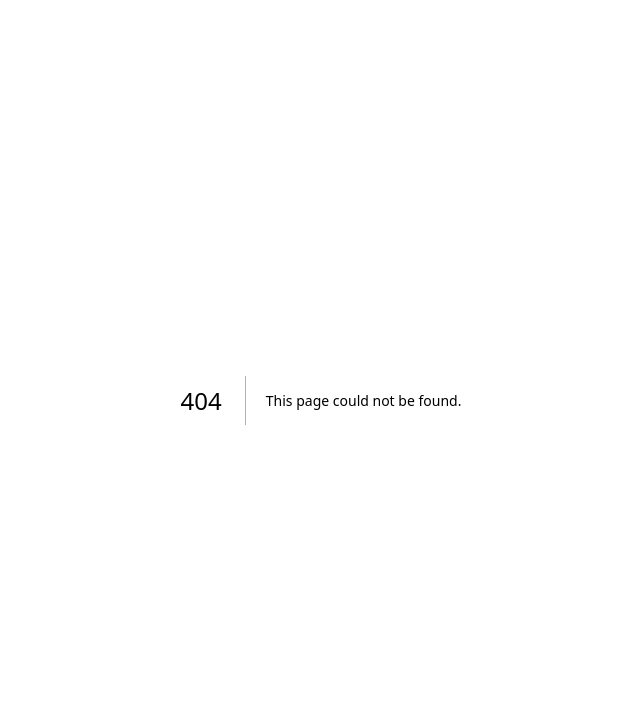
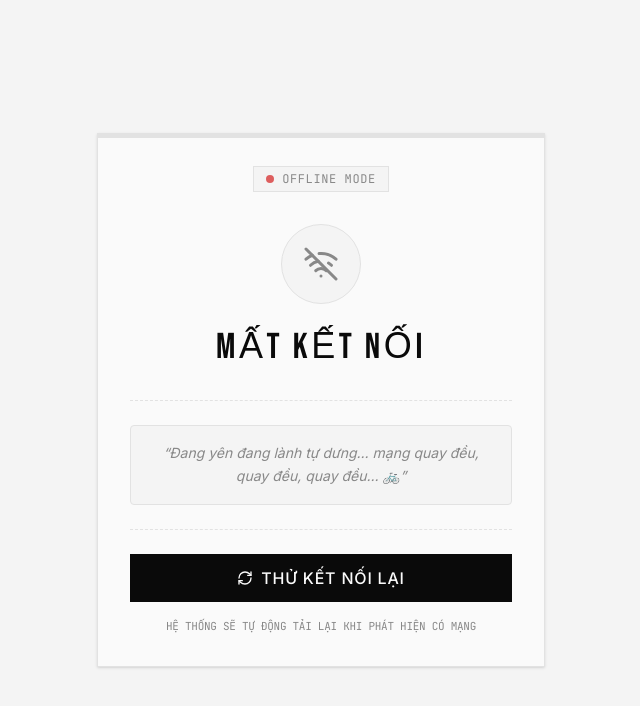
Before and after one commit to jayykioh/2q-manager, a Next.js app in the folder 2q-studio/: page /offline in a window 1280 px wide. Before the commit this address had no page. Shown: the top 706 px of the page, without its empty margins (319-959 px from the left). Built offline with nearby package versions, Linux system fonts and the light colour scheme.

Commit message:
feat: add service worker for offline support and implement a custom offline fallback page

```diff
--- /dev/null
+++ b/2q-studio/app/offline/page.tsx
@@ -0,0 +1,109 @@
+"use client";
+
+import { useEffect, useState } from "react";
+import { WifiOff, RefreshCw } from "lucide-react";
+
+const OFF_QUOTES = [
+  "Mất mạng rồi! Nhưng bình tĩnh, chỉ là mất kết nối thôi, mạng của bạn vẫn còn nguyên nhé! 😉",
+  "Cá mập lại ngứa răng cắn cáp quang rồi, hay là hàng xóm vừa đổi mật khẩu Wifi? 🦈",
+  "Mạng chập chờn như thời tiết vậy, lúc có lúc không, lúc vui lúc buồn. ⛅",
+  "Có thờ có thiêng, có kiên trì nhấn 'Tải lại' mới mong có Wifi. 🕯️",
+  "Internet đã đi du lịch không hẹn ngày về. Đi làm cốc cà phê sữa đá rồi quay lại xem sao nha! ☕",
+  "Đang yên đang lành tự dưng... mạng quay đều, quay đều, quay đều... 🚲",
+  "Hình như ai đó vừa đá phải dây nguồn router rồi, kiểm tra xem nào! 🔌",
+  "Không có mạng thì làm sao làm việc? Thôi thì tự thưởng cho mình vài phút giải lao vậy! 🎮"
+];
+
+export default function OfflinePage() {
+  const [quote, setQuote] = useState("");
+  const [isChecking, setIsChecking] = useState(false);
+
+  useEffect(() => {
+    // Select a random quote on client mount to avoid hydration mismatch
+    const randomIndex = Math.floor(Math.random() * OFF_QUOTES.length);
+    setQuote(OFF_QUOTES[randomIndex]);
+
+    // Automatically redirect when connection is restored
+    const handleOnline = () => {
+      window.location.href = "/";
+    };
+
+    window.addEventListener("online", handleOnline);
+    return () => {
+      window.removeEventListener("online", handleOnline);
+    };
+  }, []);
+
+  const handleRetry = () => {
+    setIsChecking(true);
+
+    // Check connection
+    if (navigator.onLine) {
+      window.location.href = "/";
+    } else {
+      setTimeout(() => {
+        setIsChecking(false);
+        // Change to another funny quote on retry failure
+        const currentQuoteIndex = OFF_QUOTES.indexOf(quote);
+        let nextIndex = Math.floor(Math.random() * OFF_QUOTES.length);
+        if (nextIndex === currentQuoteIndex && OFF_QUOTES.length > 1) {
+          nextIndex = (nextIndex + 1) % OFF_QUOTES.length;
+        }
+        setQuote(OFF_QUOTES[nextIndex]);
+      }, 800);
+    }
+  };
+
+  return (
+    <div className="min-h-screen flex flex-col items-center justify-center bg-surface p-4 text-ink transition-colors duration-200">
+      <div className="w-full max-w-md p-8 bg-paper border border-rule relative overflow-hidden shadow-sm flex flex-col items-center">
+        {/* Receipt aesthetic decorative header line */}
+        <div className="absolute top-0 left-0 right-0 h-1 bg-ink opacity-10" />
+
+        {/* Connection status badge */}
+        <div className="flex items-center gap-2 px-3 py-1 bg-surface border border-rule text-xs font-mono mb-8 uppercase tracking-wider text-mid">
+          <span className="w-2 h-2 rounded-full bg-destructive animate-pulse" />
+          Offline Mode
+        </div>
+
+        {/* Big icon */}
+        <div className="w-20 h-20 rounded-full bg-surface border border-rule flex items-center justify-center mb-6 text-mid">
+          <WifiOff size={36} />
+        </div>
+
+        {/* Title */}
+        <h1 className="font-display text-4xl tracking-widest mb-4 text-center uppercase">
+          Mất kết nối
+        </h1>
+
+        {/* Divider */}
+        <div className="w-full border-t border-dashed border-rule my-4" />
+
+        {/* Funny quote card */}
+        <div className="bg-surface border border-rule p-4 my-2 text-center rounded-sm min-h-[80px] flex items-center justify-center">
+          <p className="text-sm font-sans italic text-mid leading-relaxed">
+            &ldquo;{quote || "Đang tải câu nói vui..."}&rdquo;
+          </p>
+        </div>
+
+        {/* Divider */}
+        <div className="w-full border-t border-dashed border-rule my-4 mb-6" />
+
+        {/* Retry button */}
+        <button
+          onClick={handleRetry}
+          disabled={isChecking}
+          className="w-full bg-ink text-paper py-3 font-medium uppercase tracking-wider disabled:opacity-50 hover:bg-opacity-90 active:scale-[0.98] transition-all flex items-center justify-center gap-2 cursor-pointer"
+        >
+          <RefreshCw size={16} className={isChecking ? "animate-spin" : ""} />
+          {isChecking ? "Đang thử lại..." : "Thử kết nối lại"}
+        </button>
+
+        {/* Auto detection tip */}
+        <p className="text-[11px] text-mid font-mono mt-4 text-center uppercase tracking-tight">
+          Hệ thống sẽ tự động tải lại khi phát hiện có mạng
+        </p>
+      </div>
+    </div>
+  );
+}
--- a/2q-studio/public/sw.js
+++ b/2q-studio/public/sw.js
@@ -1,5 +1,5 @@
-const CACHE_NAME = "2q-pos-cache-v4";
-const URLS_TO_CACHE = ["/", "/login", "/manifest.webmanifest", "/icon.jpg"];
+const CACHE_NAME = "2q-pos-cache-v5";
+const URLS_TO_CACHE = ["/", "/login", "/offline", "/manifest.webmanifest", "/icon.jpg"];
 
 self.addEventListener("install", (event) => {
   event.waitUntil(
@@ -35,7 +35,15 @@ self.addEventListener("fetch", (event) => {
   event.respondWith(
     fetch(event.request).catch(async () => {
       const response = await caches.match(event.request);
-      return response || new Response("Network error and no cache available", {
+      if (response) return response;
+
+      // Fallback for page navigation requests when offline
+      if (event.request.mode === "navigate") {
+        const offlineResponse = await caches.match("/offline");
+        if (offlineResponse) return offlineResponse;
+      }
+
+      return new Response("Network error and no cache available", {
         status: 503,
         statusText: "Service Unavailable",
       });
```
